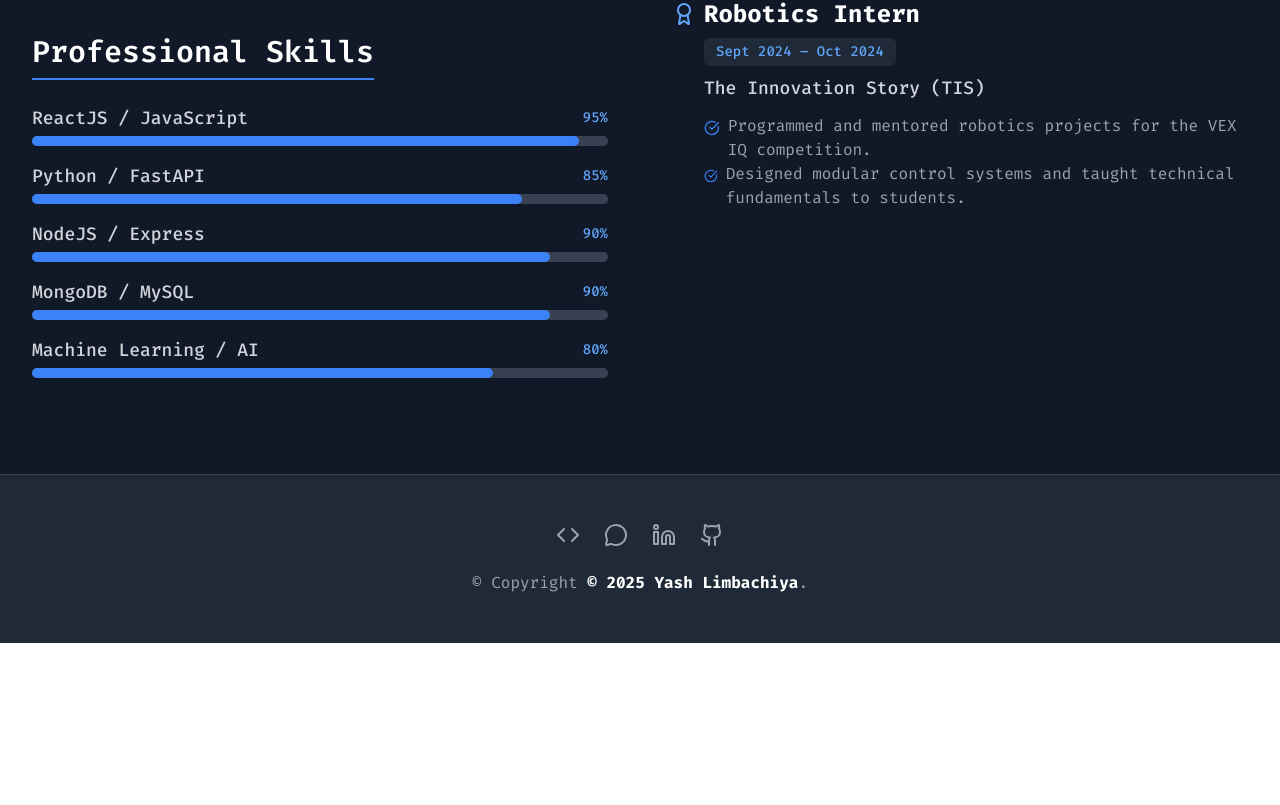
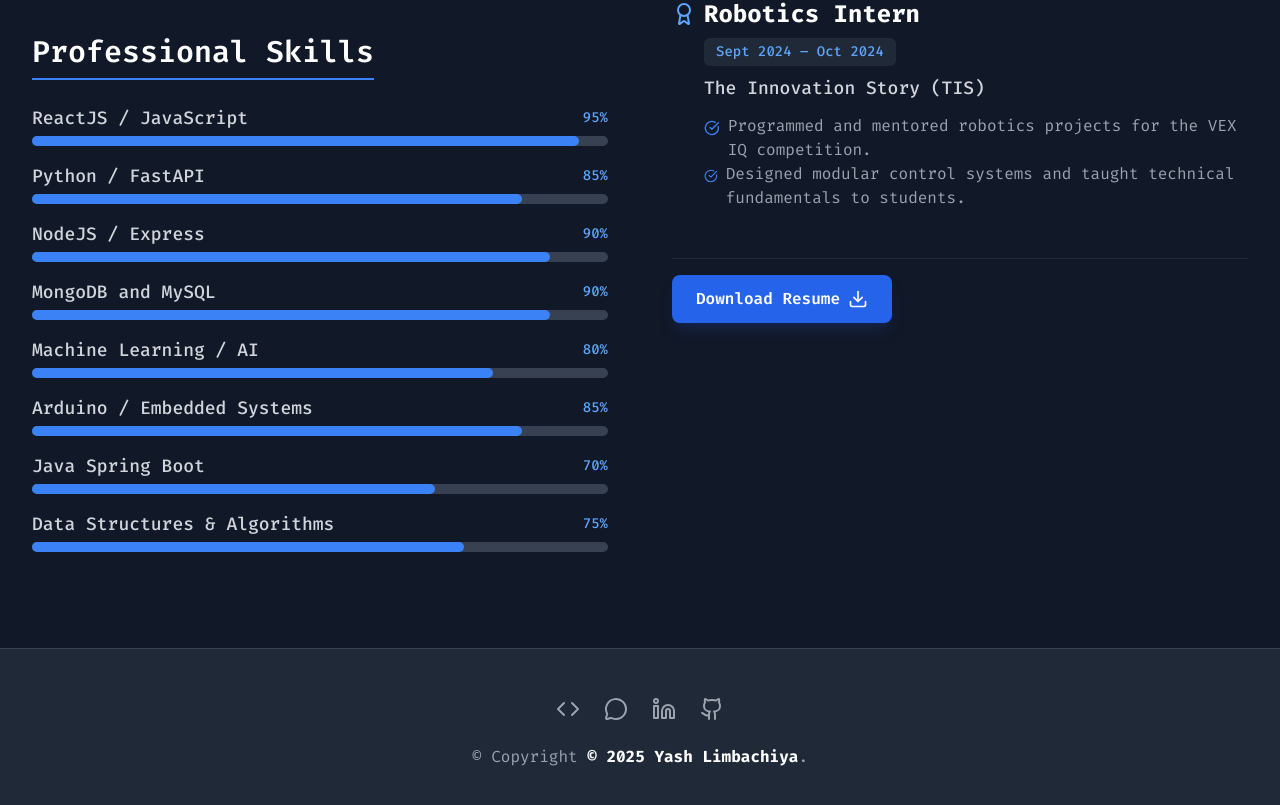
Before and after one commit to Yash8270/Portfolio, a React (Create React App) app in the folder frontend/: page /resume in a window 1280 px wide. Shown: the part 912-1717 px from the top of the page. Before the commit the page ends 1555 px from the top, so only its background shows below. Built offline with nearby package versions, Linux system fonts and the light colour scheme.

Commit message:
Data changes and Resume link available on Resume page

```diff
--- a/frontend/src/data.js
+++ b/frontend/src/data.js
@@ -103,8 +103,11 @@ export const portfolioData = {
       { name: 'ReactJS / JavaScript', level: 95 },
       { name: 'Python / FastAPI', level: 85 },
       { name: 'NodeJS / Express', level: 90 },
-      { name: 'MongoDB / MySQL', level: 90 },
+      { name: 'MongoDB and  MySQL', level: 90 },
       { name: 'Machine Learning / AI', level: 80 },
+      { name: 'Arduino / Embedded Systems', level: 85 },
+      {name: 'Java Spring Boot', level: 70},
+      {name: 'Data Structures & Algorithms', level: 75},
     ],
   },
 
@@ -112,6 +115,15 @@ export const portfolioData = {
     title: 'My Projects',
     summary: 'A showcase of projects across full-stack web development, AI systems, and embedded robotics.',
     projects: [
+       {
+        // icon: 'React',
+        title: 'Smart Logistics System',
+        description:
+          'Built a logistics platform with Admin, Driver, and Customer portals covering order management, fleet tracking, and route optimization.',
+        link: 'https://github.com/Yash8270/Smart-Logistics-System',
+        // live: 'https://yash-limbachiya-connectify.vercel.app',
+      },
+
       {
         // icon: 'React',
         title: 'Connectify – Social Media Web App',
--- a/frontend/src/pages/Resume.js
+++ b/frontend/src/pages/Resume.js
@@ -2,6 +2,8 @@ import React from 'react';
 import { CheckCircle, Award, Book } from 'lucide-react';
 import SectionTitle from '../components/SectionTitle';
 import SkillBar from '../components/SkillBar';
+import { Link } from 'react-router-dom';
+import { ArrowRight, Download } from 'lucide-react';
 
 export default function Resume({ data }) {
   return (
@@ -65,6 +67,19 @@ export default function Resume({ data }) {
                 ))}
               </article>
             ))}
+
+            {/* --- Styled Button Container --- */}
+            <div className="flex flex-col sm:flex-row gap-4 mt-12 pt-4 border-t border-gray-800">
+              <a
+                href={process.env.REACT_APP_RESUME}
+                target="_blank"
+                rel="noopener noreferrer"
+                className="inline-flex items-center justify-center gap-2 px-6 py-3 rounded-lg bg-blue-600 text-white font-semibold shadow-lg shadow-blue-900/30 hover:bg-blue-500 hover:scale-105 active:scale-95 transition-all duration-300"
+              >
+                Download Resume
+                <Download className="w-5 h-5" />
+              </a>
+            </div>
           </div>
         </div>
       </div>
```
